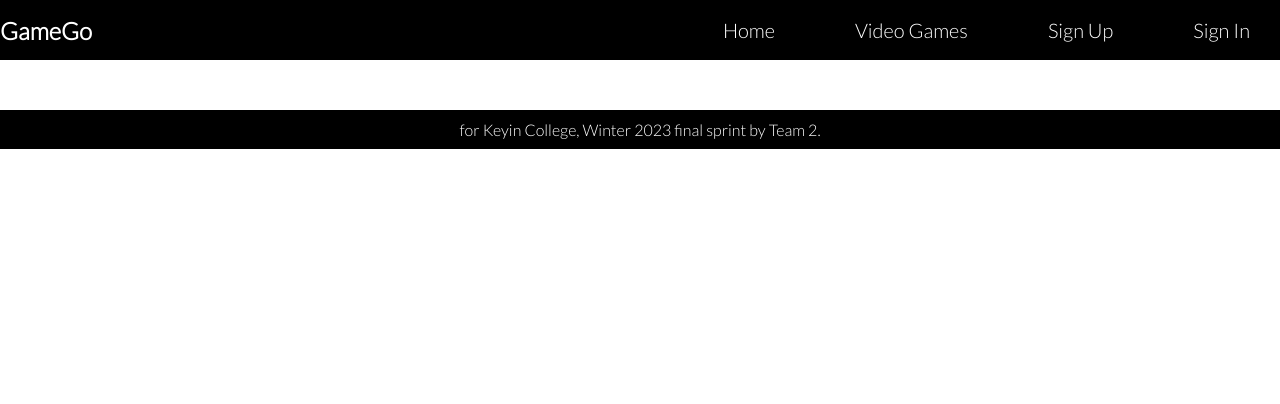
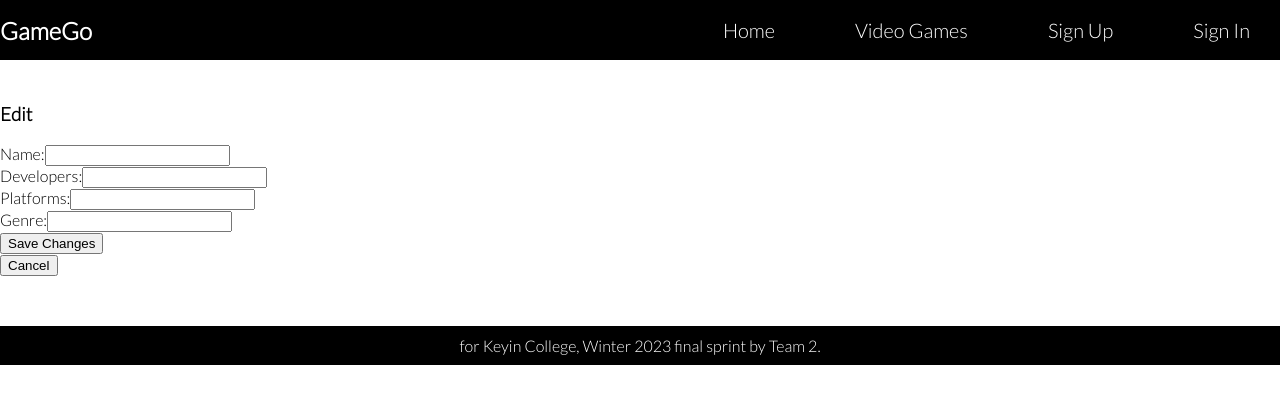
Before and after one commit to Semester-4-Group-2/team-2-sprint-2-frontend, a React (Create React App) app in the folder team2-react/: page /videogames/edit/1 in a window 1280 px wide. Shown: the top 404 px of the page. Built offline with nearby package versions, Linux system fonts and the light colour scheme; no server answers.

Commit message:
Update game added. please review.

```diff
--- a/team2-react/src/App.jsx
+++ b/team2-react/src/App.jsx
@@ -14,6 +14,7 @@ import AddVideoGame from "./Components/AddVideoGame files/AddVideoGame";
 import GameAdded from "./Components/AddVideoGame files/GameAdded";
 import styled from "styled-components";
 import GameData from "./Components/FindBy/SpecificInfo/GameData";
+import EditGame from "./Components/FindBy/SpecificInfo/EditGame";
 
 const Container = styled.div`
   height: 100vh;
@@ -55,6 +56,9 @@ function App() {
           <Route path="/" element={<Home />} />
           <Route path="/videogames" element={<VideoGames />} />
           <Route path="/videogames/getAll" element={<FindAll />} />
+        <Route exact path="/" component={FindAll} />
+        <Route path="/videogames/edit/:id" element={<EditGame />} />
+
           {/* confirm search specific */}
           <Route path="/videogames/getById/" element={<FindByID />} />
           <Route path="/videogames/getByName/" element={<FindByName />} />
--- /dev/null
+++ b/team2-react/src/Components/FindBy/SpecificInfo/EditGame.jsx
@@ -0,0 +1,90 @@
+import React, { useState, useEffect } from "react";
+import { useParams, useNavigate, Link } from "react-router-dom";
+
+export default function EditGame() {
+  const { id } = useParams();
+  const navigate = useNavigate();
+  const [videoGame, setVideoGame] = useState({
+    name: "",
+    developers: "",
+    platforms: "",
+    genre: "",
+  });
+
+  useEffect(() => {
+    fetch(`http://localhost:8080/videogames/getById/${id}`)
+      .then((res) => res.json())
+      .then((data) => {
+        setVideoGame(data);
+      });
+  }, [id]);
+
+  const handleChange = (event) => {
+    setVideoGame({ ...videoGame, [event.target.name]: event.target.value });
+  };
+
+  const handleSubmit = (event) => {
+    event.preventDefault();
+    fetch(`http://localhost:8080/videogames/update/${id}`, {
+      method: "PUT",
+      headers: {
+        "Content-Type": "application/json",
+      },
+      body: JSON.stringify(videoGame),
+    })
+      .then(() => {
+        navigate(`/videogames/game`, { state: { id } });
+      })
+      .catch((error) => {
+        console.error("Error updating game:", error);
+      });
+  };
+
+  return (
+    <div>
+      <h3>Edit {videoGame.name}</h3>
+      <form onSubmit={handleSubmit}>
+        <label htmlFor="name">Name:</label>
+        <input
+          type="text"
+          id="name"
+          name="name"
+          value={videoGame.name}
+          onChange={handleChange}
+        />
+        <br />
+        <label htmlFor="developers">Developers:</label>
+        <input
+          type="text"
+          id="developers"
+          name="developers"
+          value={videoGame.developers}
+          onChange={handleChange}
+        />
+        <br />
+        <label htmlFor="platforms">Platforms:</label>
+        <input
+          type="text"
+          id="platforms"
+          name="platforms"
+          value={videoGame.platforms}
+          onChange={handleChange}
+        />
+        <br />
+        <label htmlFor="genre">Genre:</label>
+        <input
+          type="text"
+          id="genre"
+          name="genre"
+          value={videoGame.genre}
+          onChange={handleChange}
+        />
+        <br />
+        <button type="submit">Save Changes</button>
+      </form>
+      <Link to={{ pathname: `/videogames/game`, state: { id } }}>
+        <button>Cancel</button>
+      </Link>
+    </div>
+  );
+}
--- a/team2-react/src/Components/FindBy/SpecificInfo/GameData.jsx
+++ b/team2-react/src/Components/FindBy/SpecificInfo/GameData.jsx
@@ -1,5 +1,6 @@
 import React, { useEffect } from "react";
 import { useLocation } from "react-router-dom";
+import { BrowserRouter as Router, Routes, Route, Link } from "react-router-dom";
 
 export default function GameData() {
   const location = useLocation();
@@ -20,6 +21,9 @@ export default function GameData() {
       <p>Developers: {videoGame.developers}</p>
       <p>Platforms: {videoGame.platforms}</p>
       <p>Genre: {videoGame.genre}</p>
+      <Link to={`/videogames/edit/${videoGame.id}`}>
+  <button>Update</button>
+</Link>
     </div>
   );
 }
```
Also changed, not shown: 1 other file (tests, documents, lock files or other folders).
